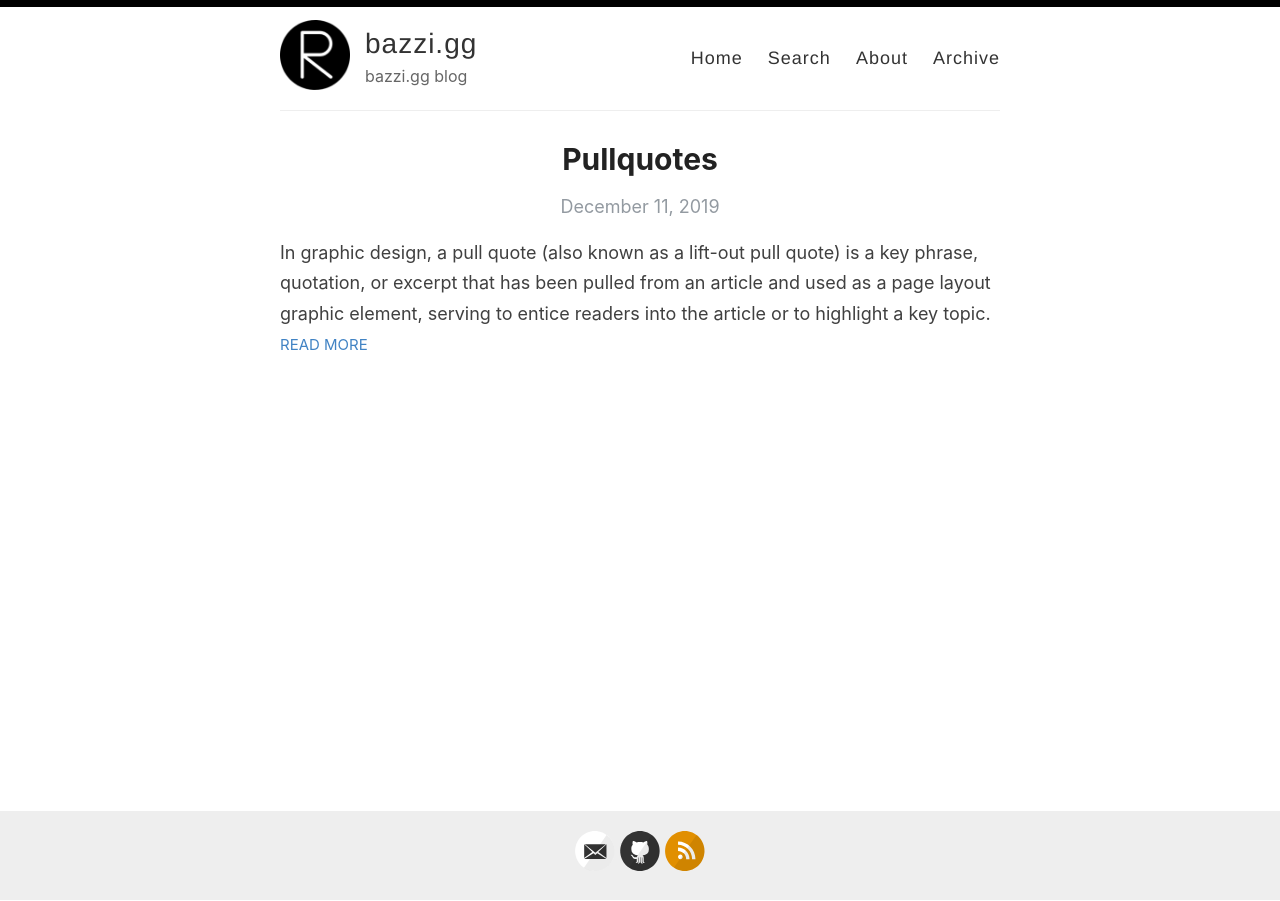
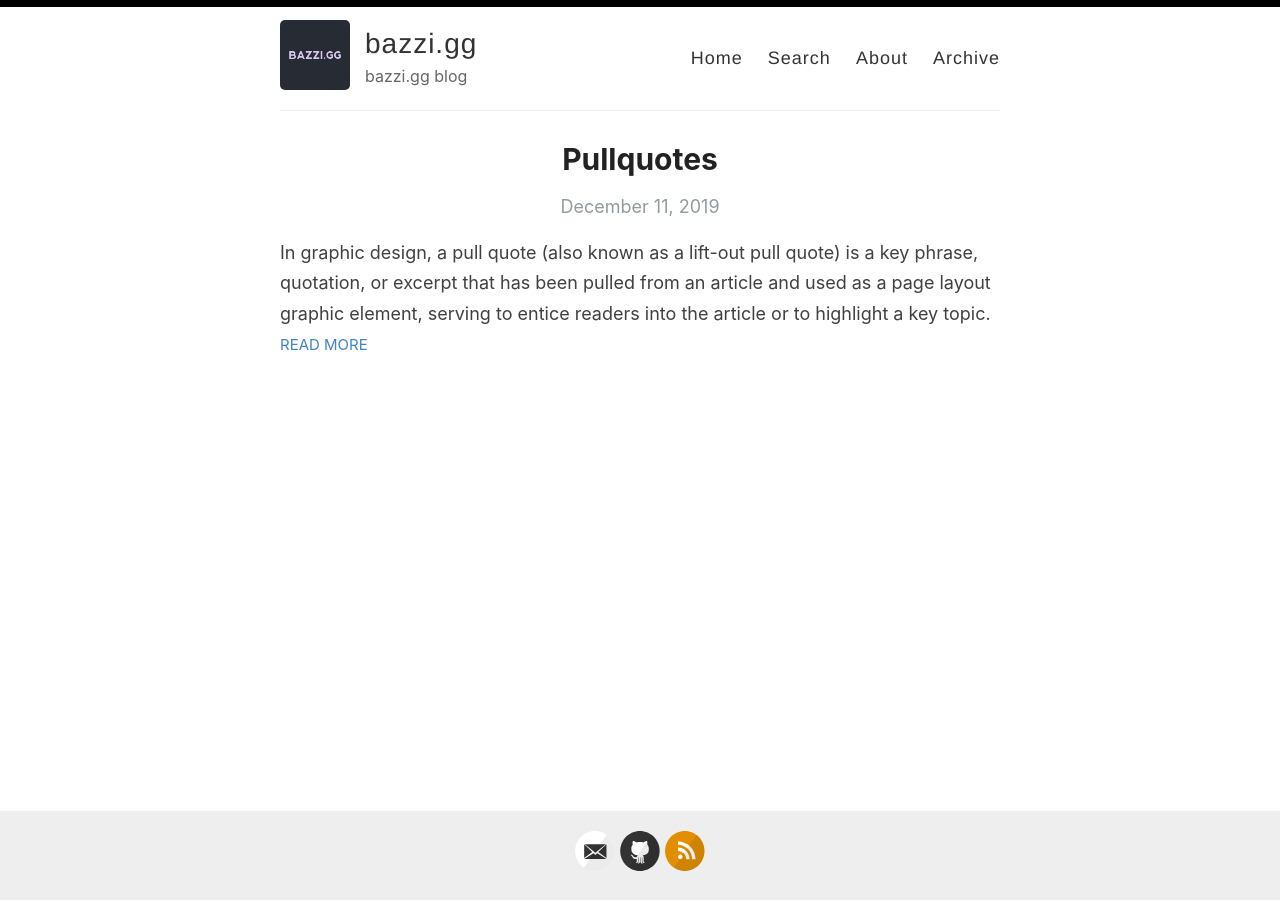
Before and after one commit to bazzi-gg/bazzi-gg.github.io, a Jekyll site: the page built from index.html, in a window 1280 px wide. Built offline with Jekyll 4.4.1, drawn with Linux system fonts in a browser that asks for light colours; the list of posts is cut into pages by our own code.

Commit message:
Change avatar url

```diff
--- a/_config.yml
+++ b/_config.yml
@@ -12,7 +12,7 @@ author: Plorence
 description: bazzi.gg blog
 
 # URL of your avatar or profile pic (you could use your GitHub profile pic)
-avatar: /images/reverie.png
+avatar: /images/logo.png
 
 #
 # Flags below are optional
@@ -34,7 +34,6 @@ footer-links:
   youtube:
   googleplus:
   playconsole:
-
 
 # Enter your Disqus shortname (not your username) to enable commenting on posts
 # You can find your shortname on the Settings page of your Disqus account
@@ -74,7 +73,7 @@ kramdown:
   syntax_highlighter: rouge
   syntax_highlighter_opts:
     # Use existing pygments syntax highlighting css
-    css_class: 'highlight'
+    css_class: "highlight"
 
 # Set the Sass partials directory, as we're using @imports
 sass:
@@ -87,7 +86,7 @@ plugins:
   - jekyll-seo-tag
   - jekyll-paginate
 
-include: ['_pages']
+include: ["_pages"]
 
 paginate: 6
 paginate_path: /page:num/
```
